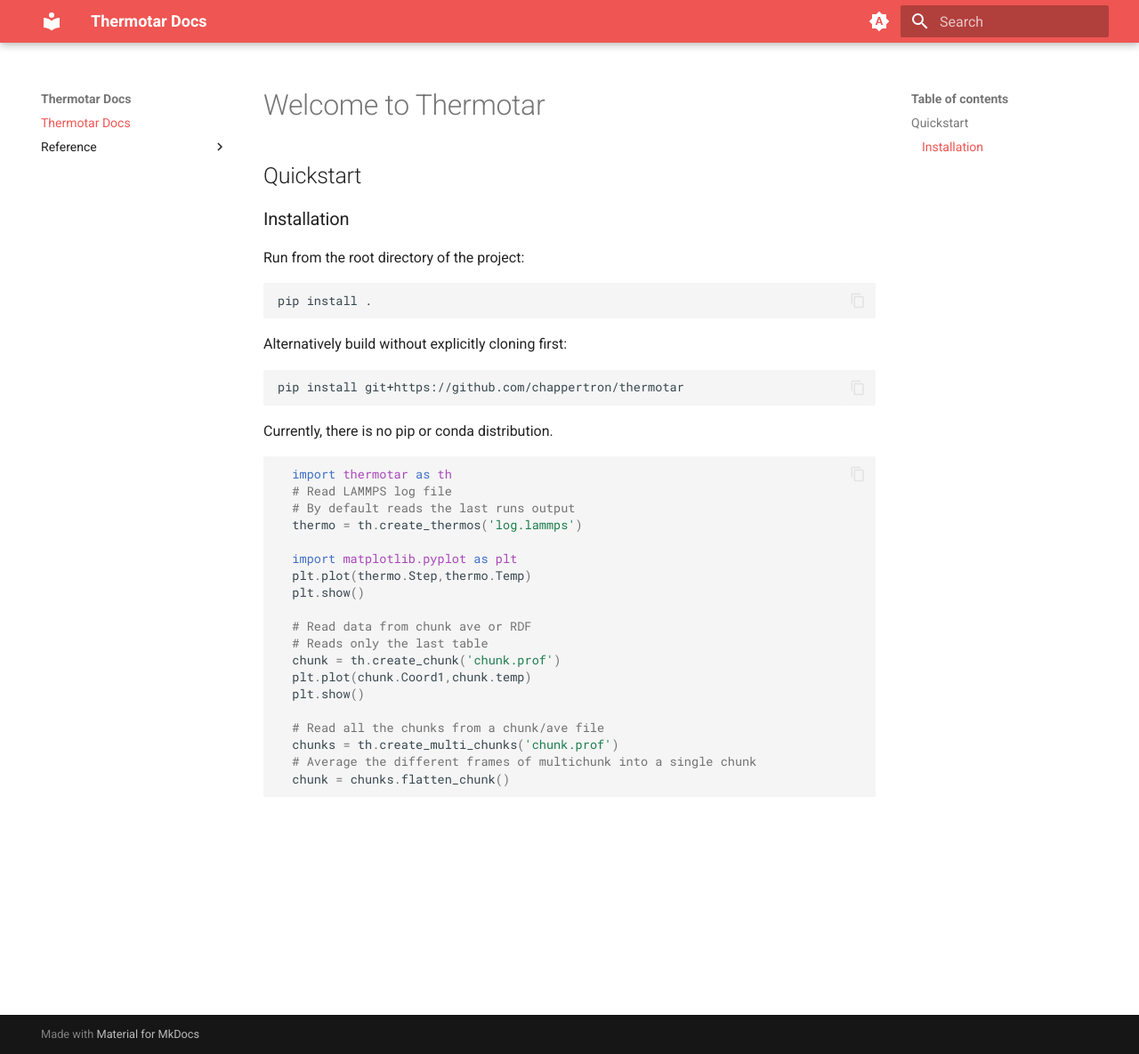
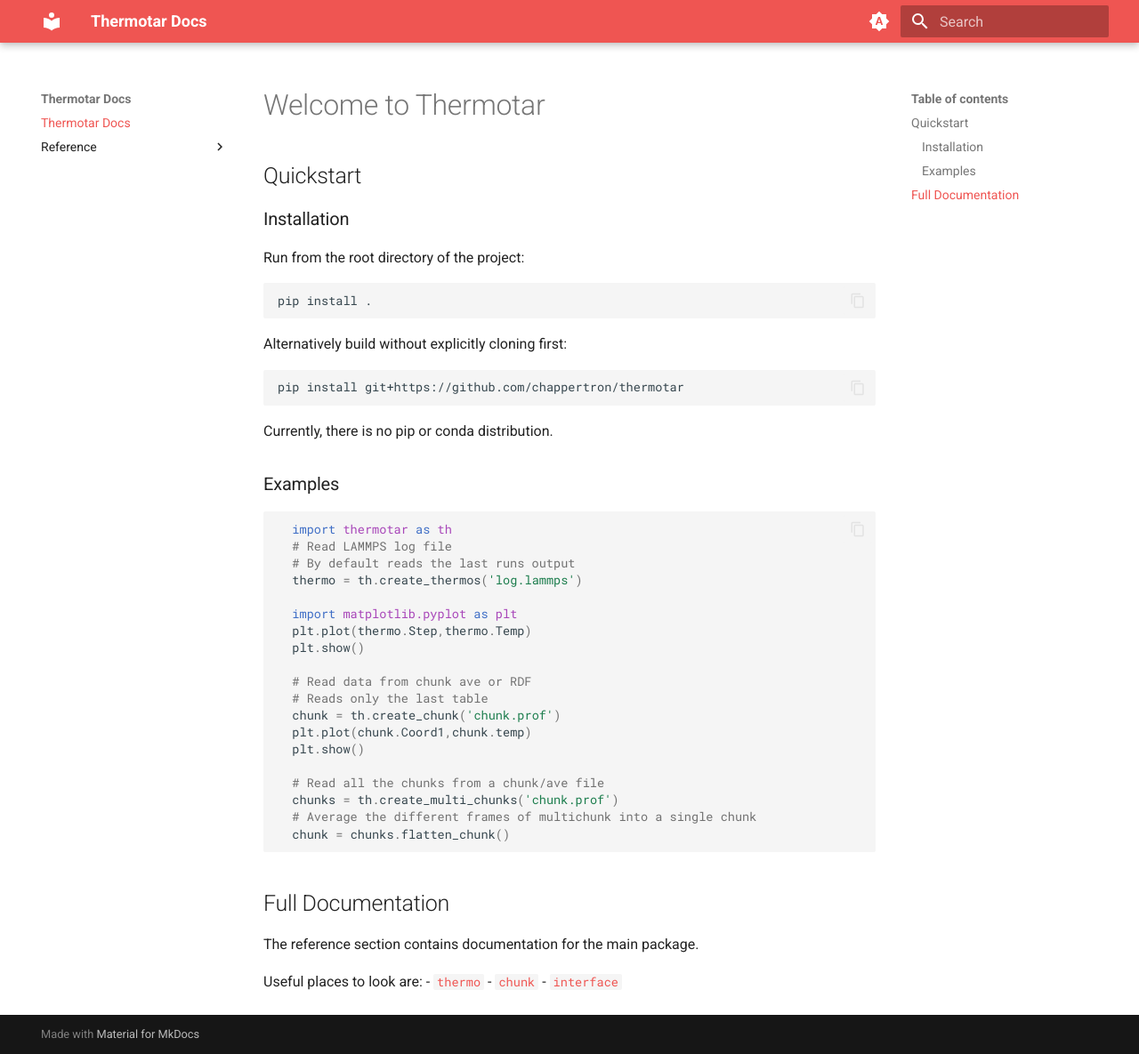
Before and after one commit to chappertron/thermotar, an MkDocs documentation site: the page built from docs/index.md, in a window 1280 px wide and 1185 px high. Shown: the whole window at 89% size. Built offline with MkDocs 1.6.1 and Material for MkDocs 9.7.7, drawn with Linux system fonts in a browser that asks for light colours.

Commit message:
doc: update index with links to sections

````diff
--- a/docs/index.md
+++ b/docs/index.md
@@ -16,6 +16,7 @@ Currently, there is no pip or conda distribution.
 
 
 
+### Examples
 ```python
   import thermotar as th
   # Read LAMMPS log file
@@ -37,3 +38,12 @@ Currently, there is no pip or conda distribution.
   # Average the different frames of multichunk into a single chunk
   chunk = chunks.flatten_chunk()
 ```
+
+
+## Full Documentation
+The reference section contains documentation for the main package.
+
+Useful places to look are:
+- [`thermo`](reference/thermo.md)
+- [`chunk`](reference/chunk.md)
+- [`interface`](reference/interface.md)
````
